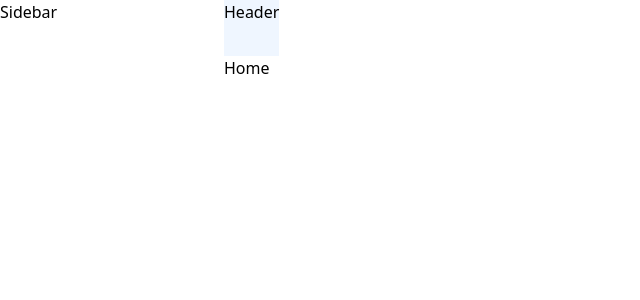
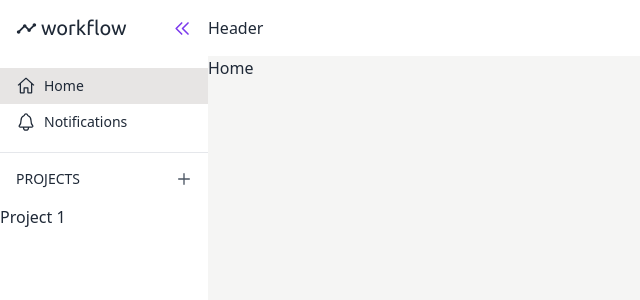
Before and after one commit to the-coding-pie/workflow, a React (Vite) app in the folder client/: page / in a window 1280 px wide. Shown: the top 300 px of the page, without its empty margins (0-640 px from the left). Built offline with nearby package versions, Linux system fonts and the light colour scheme.

Commit message:
add sidebar

```diff
--- a/client/src/App.tsx
+++ b/client/src/App.tsx
@@ -4,6 +4,7 @@ import AuthLayout from "./components/layouts/AuthLayout";
 import DefaultLayout from "./components/layouts/DefaultLayout";
 import Login from "./pages/auth/Login";
 import Register from "./pages/auth/Register";
+import Notifications from "./pages/Notifications";
 
 import PrivateRoute from "./PrivateRoute";
 
@@ -34,6 +35,7 @@ const App = () => {
             }
           >
             <Route index element={<Home />} />
+            <Route path="/notifications" element={<Notifications />} />
             <Route path="/settings" element={<Settings />} />
 
             <Route path="*" element={<Error404 />} />
--- a/client/src/components/Header.tsx
+++ b/client/src/components/Header.tsx
@@ -2,7 +2,7 @@ import React from 'react'
 
 const Header = () => {
     return (
-        <header className='header h-14 bg-blue-50'>
+        <header className='header h-14 bg-white flex items-center'>
             Header
         </header>
     )
--- /dev/null
+++ b/client/src/components/Logo.tsx
@@ -0,0 +1,15 @@
+import React from "react";
+import { MdOutlineTimeline } from "react-icons/md";
+
+const Logo = () => {
+  return (
+    <div className="flex items-center">
+      <div className="mr-1">
+        <MdOutlineTimeline size={21} />
+      </div>
+      <h3 className="text-xl font-ubuntu font-normal">workflow</h3>
+    </div>
+  );
+};
+
+export default Logo;
--- a/client/src/components/Sidebar.tsx
+++ b/client/src/components/Sidebar.tsx
@@ -1,11 +1,42 @@
-import React from 'react'
+import React from "react";
+import Logo from "./Logo";
+import { HiOutlineChevronDoubleLeft } from "react-icons/hi";
+import { VscHome } from "react-icons/vsc";
+import { IoNotificationsOutline } from "react-icons/io5";
+import { HiOutlinePlus } from "react-icons/hi";
+import SidebarLink from "./SidebarLink";
 
 const Sidebar = () => {
-    return (
-        <aside className={`sidebar w-56`}>
-            Sidebar
-        </aside>
-    )
-}
+  return (
+    <aside className={`sidebar w-52 bg-white h-screen flex flex-col`}>
+      <header className="h-14 flex justify-between items-center px-4 mb-3">
+        <Logo />
 
-export default Sidebar
+        <button className="text-violet-600">
+          <HiOutlineChevronDoubleLeft size={19} />
+        </button>
+      </header>
+
+      <nav className="border-b pb-3">
+        <SidebarLink to="/" Icon={VscHome} text="Home" />
+        <SidebarLink
+          to="/notifications"
+          Icon={IoNotificationsOutline}
+          text="Notifications"
+        />
+      </nav>
+
+      <div className="projects flex-1 overflow-y-auto">
+        <div className="top flex items-center justify-between px-4 py-4">
+          <h3 className="text-sm font-medium">PROJECTS</h3>
+          <button className="text-gray-600">
+            <HiOutlinePlus size={16} />
+          </button>
+        </div>
+        <div>Project 1</div>
+      </div>
+    </aside>
+  );
+};
+
+export default Sidebar;
--- /dev/null
+++ b/client/src/components/SidebarLink.tsx
@@ -0,0 +1,30 @@
+import React from "react";
+import { IconType } from "react-icons";
+import { NavLink } from "react-router-dom";
+import { Link } from "react-router-dom";
+
+interface Props {
+  to: string;
+  Icon: IconType;
+  text: string;
+}
+
+const SidebarLink = ({ to, Icon, text }: Props) => {
+  return (
+    <NavLink
+      to={to}
+      className={({ isActive }) =>
+        `flex items-center px-4 py-2 hover:bg-stone-200 text-sm ${
+          isActive ? "bg-stone-200 hover:bg-none" : ""
+        }`
+      }
+    >
+      <div className="mr-2">
+        <Icon size={20} />
+      </div>
+      <span>{text}</span>
+    </NavLink>
+  );
+};
+
+export default SidebarLink;
--- a/client/src/components/layouts/DefaultLayout.tsx
+++ b/client/src/components/layouts/DefaultLayout.tsx
@@ -8,7 +8,7 @@ const DefaultLayout = () => {
       <div className="left">
         <Sidebar />
       </div>
-      <div className="right">
+      <div className="right w-full">
         <Header />
         <main>
           <Outlet />
--- a/client/src/index.css
+++ b/client/src/index.css
@@ -1,3 +1,39 @@
+@import url("https://fonts.googleapis.com/css2?family=Ubuntu&display=swap");
+
 @tailwind base;
 @tailwind components;
 @tailwind utilities;
+
+
+:root {
+  /* fonts */
+  --ubuntu: "Ubuntu", sans-serif;
+}
+
+* {
+  padding: 0;
+  margin: 0;
+  box-sizing: border-box !important;
+}
+
+::after,
+::before {
+  box-sizing: border-box;
+}
+
+html {
+  font-size: 16px;
+}
+
+body {
+  width: 100vw;
+  height: 100vh;
+  max-width: 100vw !important;
+  overflow-x: hidden;
+  font-size: 1rem;
+  font-weight: 400;
+  -webkit-font-smoothing: antialiased;
+  -moz-osx-font-smoothing: grayscale;
+  word-wrap: break-word !important;
+  @apply bg-stone-100 text-gray-800;
+}
--- /dev/null
+++ b/client/src/pages/Notifications.tsx
@@ -0,0 +1,7 @@
+import React from "react";
+
+const Notifications = () => {
+  return <div>Notifications</div>;
+};
+
+export default Notifications;
--- a/client/tailwind.config.js
+++ b/client/tailwind.config.js
@@ -3,7 +3,11 @@ module.exports = {
     "./src/**/*.{js,jsx,ts,tsx}",
   ],
   theme: {
-    extend: {},
+    extend: {
+      fontFamily: {
+        'ubuntu': 'Ubuntu, sans-serif',
+      }
+    },
   },
   plugins: [],
 }
```
